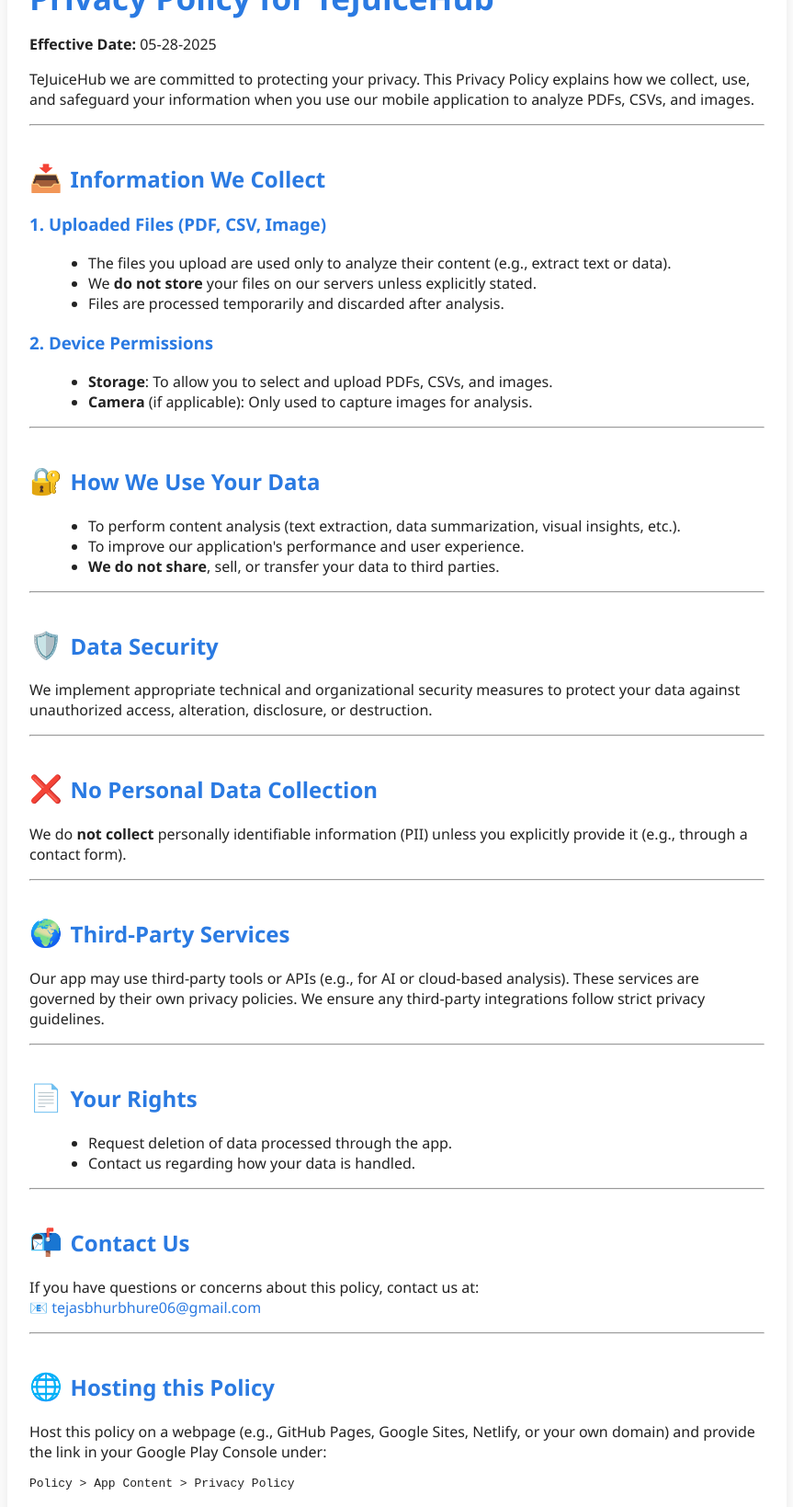
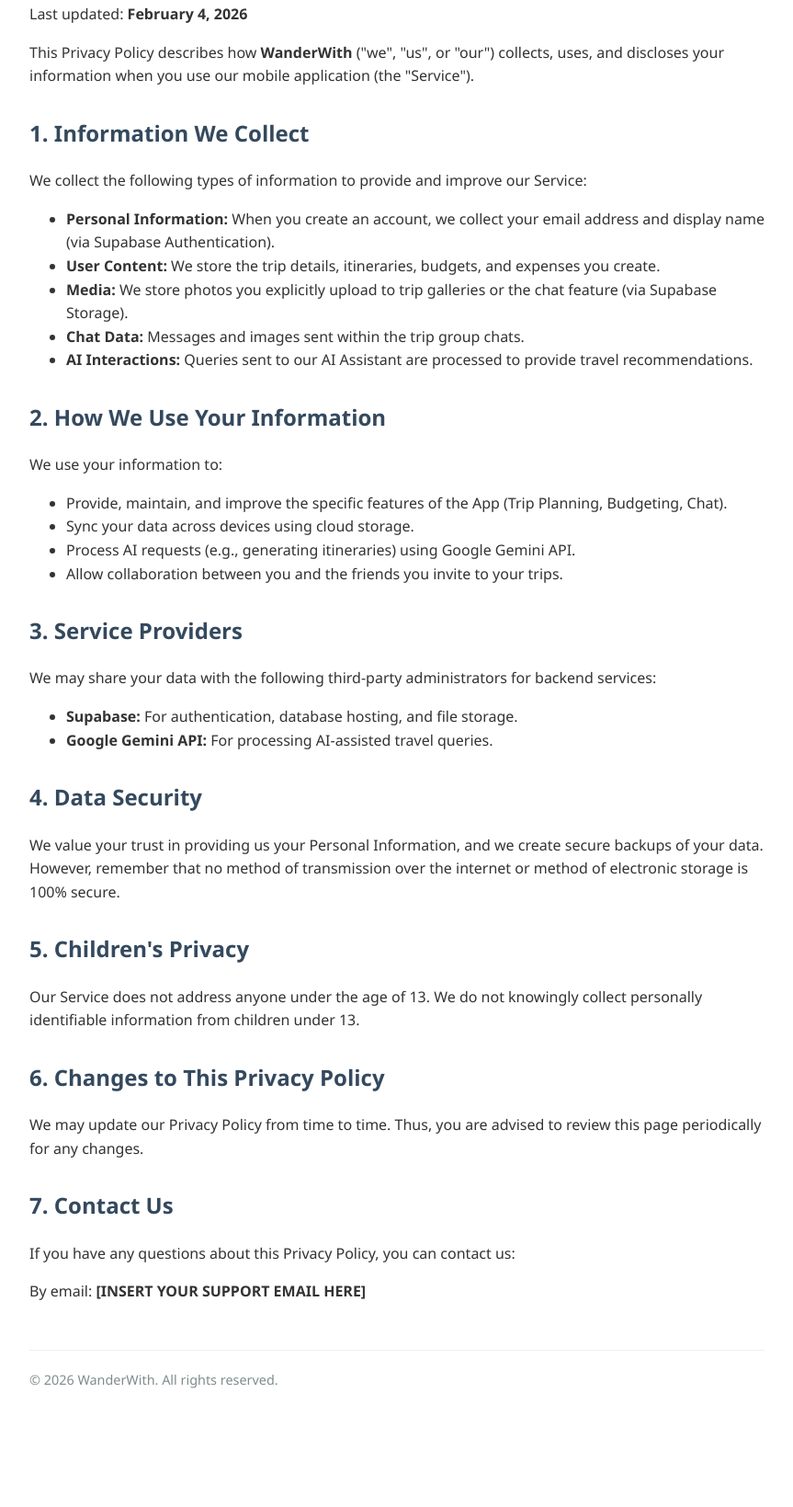
Before and after one commit to tejuiceB/policies, a plain HTML site: page privacy-policy.html in a window 1280 px wide. Shown: the part 123-1762 px from the top of the page at 92% size, without its empty margins (208-1071 px from the left). After the commit the page ends 1655 px from the top, so only its background shows below. Drawn offline with Linux system fonts and the light colour scheme.

Commit message:
Revise privacy policy for WanderWith app
Updated the privacy policy to reflect the new app name and added details about data collection and usage.

```diff
--- a/privacy-policy.html
+++ b/privacy-policy.html
@@ -2,94 +2,64 @@
 <html lang="en">
 <head>
     <meta charset="UTF-8">
-    <title>Privacy Policy for TeJuiceHub</title>
-    <meta name="viewport" content="width=device-width, initial-scale=1">
+    <meta name="viewport" content="width=device-width, initial-scale=1.0">
+    <title>Privacy Policy - WanderWith</title>
     <style>
-        body { font-family: 'Segoe UI', Arial, sans-serif; margin: 0; padding: 0; background: #f9f9f9; color: #222; }
-        .container { max-width: 800px; margin: 40px auto; background: #fff; padding: 32px 24px; border-radius: 8px; box-shadow: 0 2px 8px rgba(0,0,0,0.06);}
-        h1, h2, h3 { color: #2a7ae2; }
-        h1 { font-size: 2.2em; margin-bottom: 0.2em; }
-        h2 { margin-top: 1.5em; }
-        ul { margin-left: 1.5em; }
-        .icon { font-size: 1.2em; margin-right: 0.3em; }
-        a { color: #2a7ae2; text-decoration: none; }
-        a:hover { text-decoration: underline; }
-        code { background: #f3f3f3; padding: 2px 6px; border-radius: 4px; }
-        @media (max-width: 600px) {
-            .container { padding: 16px 4px; }
-        }
+        body { font-family: 'Segoe UI', Tahoma, Geneva, Verdana, sans-serif; line-height: 1.6; color: #333; max-width: 800px; margin: 0 auto; padding: 20px; }
+        h1 { color: #2c3e50; border-bottom: 2px solid #ecf0f1; padding-bottom: 10px; }
+        h2 { color: #34495e; margin-top: 30px; }
+        p { margin-bottom: 15px; }
+        ul { margin-bottom: 15px; }
+        .footer { margin-top: 50px; font-size: 0.9em; color: #7f8c8d; border-top: 1px solid #ecf0f1; padding-top: 20px; }
     </style>
 </head>
 <body>
-    <div class="container">
-        <h1>Privacy Policy for TeJuiceHub</h1>
-        <p><strong>Effective Date:</strong> 05-28-2025</p>
-        <p>
-            TeJuiceHub we are committed to protecting your privacy. This Privacy Policy explains how we collect, use, and safeguard your information when you use our mobile application to analyze PDFs, CSVs, and images.
-        </p>
-        <hr>
+    <h1>Privacy Policy</h1>
+    <p>Last updated: <strong>February 4, 2026</strong></p>
 
-        <h2><span class="icon">📥</span>Information We Collect</h2>
-        <h3>1. Uploaded Files (PDF, CSV, Image)</h3>
-        <ul>
-            <li>The files you upload are used only to analyze their content (e.g., extract text or data).</li>
-            <li>We <strong>do not store</strong> your files on our servers unless explicitly stated.</li>
-            <li>Files are processed temporarily and discarded after analysis.</li>
-        </ul>
-        <h3>2. Device Permissions</h3>
-        <ul>
-            <li><strong>Storage</strong>: To allow you to select and upload PDFs, CSVs, and images.</li>
-            <li><strong>Camera</strong> (if applicable): Only used to capture images for analysis.</li>
-        </ul>
+    <p>This Privacy Policy describes how <strong>WanderWith</strong> ("we", "us", or "our") collects, uses, and discloses your information when you use our mobile application (the "Service").</p>
 
-        <hr>
-        <h2><span class="icon">🔐</span>How We Use Your Data</h2>
-        <ul>
-            <li>To perform content analysis (text extraction, data summarization, visual insights, etc.).</li>
-            <li>To improve our application's performance and user experience.</li>
-            <li><strong>We do not share</strong>, sell, or transfer your data to third parties.</li>
-        </ul>
+    <h2>1. Information We Collect</h2>
+    <p>We collect the following types of information to provide and improve our Service:</p>
+    <ul>
+        <li><strong>Personal Information:</strong> When you create an account, we collect your email address and display name (via Supabase Authentication).</li>
+        <li><strong>User Content:</strong> We store the trip details, itineraries, budgets, and expenses you create.</li>
+        <li><strong>Media:</strong> We store photos you explicitly upload to trip galleries or the chat feature (via Supabase Storage).</li>
+        <li><strong>Chat Data:</strong> Messages and images sent within the trip group chats.</li>
+        <li><strong>AI Interactions:</strong> Queries sent to our AI Assistant are processed to provide travel recommendations.</li>
+    </ul>
 
-        <hr>
-        <h2><span class="icon">🛡️</span>Data Security</h2>
-        <p>
-            We implement appropriate technical and organizational security measures to protect your data against unauthorized access, alteration, disclosure, or destruction.
-        </p>
+    <h2>2. How We Use Your Information</h2>
+    <p>We use your information to:</p>
+    <ul>
+        <li>Provide, maintain, and improve the specific features of the App (Trip Planning, Budgeting, Chat).</li>
+        <li>Sync your data across devices using cloud storage.</li>
+        <li>Process AI requests (e.g., generating itineraries) using Google Gemini API.</li>
+        <li>Allow collaboration between you and the friends you invite to your trips.</li>
+    </ul>
 
-        <hr>
-        <h2><span class="icon">❌</span>No Personal Data Collection</h2>
-        <p>
-            We do <strong>not collect</strong> personally identifiable information (PII) unless you explicitly provide it (e.g., through a contact form).
-        </p>
+    <h2>3. Service Providers</h2>
+    <p>We may share your data with the following third-party administrators for backend services:</p>
+    <ul>
+        <li><strong>Supabase:</strong> For authentication, database hosting, and file storage.</li>
+        <li><strong>Google Gemini API:</strong> For processing AI-assisted travel queries.</li>
+    </ul>
 
-        <hr>
-        <h2><span class="icon">🌍</span>Third-Party Services</h2>
-        <p>
-            Our app may use third-party tools or APIs (e.g., for AI or cloud-based analysis). These services are governed by their own privacy policies. We ensure any third-party integrations follow strict privacy guidelines.
-        </p>
+    <h2>4. Data Security</h2>
+    <p>We value your trust in providing us your Personal Information, and we create secure backups of your data. However, remember that no method of transmission over the internet or method of electronic storage is 100% secure.</p>
 
-        <hr>
-        <h2><span class="icon">📄</span>Your Rights</h2>
-        <ul>
-            <li>Request deletion of data processed through the app.</li>
-            <li>Contact us regarding how your data is handled.</li>
-        </ul>
+    <h2>5. Children's Privacy</h2>
+    <p>Our Service does not address anyone under the age of 13. We do not knowingly collect personally identifiable information from children under 13.</p>
 
-        <hr>
-        <h2><span class="icon">📬</span>Contact Us</h2>
-        <p>
-            If you have questions or concerns about this policy, contact us at:<br>
-            📧 <a href="mailto:tejasbhurbhure06@gmail.com">tejasbhurbhure06@gmail.com</a>
-        </p>
+    <h2>6. Changes to This Privacy Policy</h2>
+    <p>We may update our Privacy Policy from time to time. Thus, you are advised to review this page periodically for any changes.</p>
 
-        <hr>
-        <h2><span class="icon">🌐</span>Hosting this Policy</h2>
-        <p>
-            Host this policy on a webpage (e.g., GitHub Pages, Google Sites, Netlify, or your own domain) and provide the link in your Google Play Console under:
-        </p>
-        <pre>
-Policy &gt; App Content &gt; Privacy Policy
-        </pre>
+    <h2>7. Contact Us</h2>
+    <p>If you have any questions about this Privacy Policy, you can contact us:</p>
+    <p>By email: <strong>[INSERT YOUR SUPPORT EMAIL HERE]</strong></p>
+
+    <div class="footer">
+        &copy; 2026 WanderWith. All rights reserved.
     </div>
 </body>
 </html>
```
